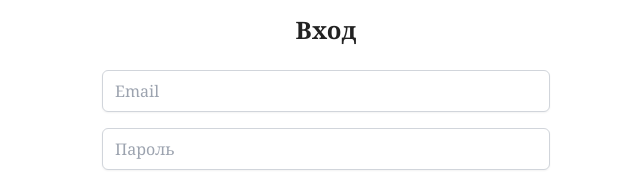
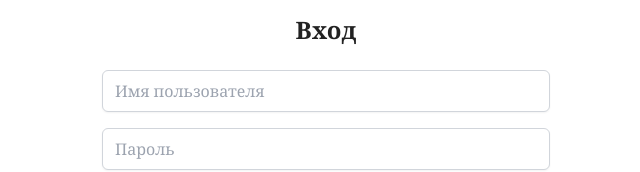
Before and after one commit to acid-n/codexAIBlog, a Next.js app in the folder frontend/: page /login in a window 1280 px wide. Shown: the part 270-442 px from the top of the page, without its empty margins (314-954 px from the left). Built offline with nearby package versions, Linux system fonts and the light colour scheme.

Commit message:
feat(frontend): login with username

```diff
--- a/frontend/src/components/login/LoginForm.tsx
+++ b/frontend/src/components/login/LoginForm.tsx
@@ -4,7 +4,7 @@ import { useRouter } from "next/navigation";
 import { useAuth } from "../../contexts/AuthContext";
 
 export default function LoginForm({ nextPath = "/" }: { nextPath?: string }) {
-  const [email, setEmail] = useState("");
+  const [username, setUsername] = useState("");
   const [password, setPassword] = useState("");
   const [error, setError] = useState<string | null>(null);
   const [loading, setLoading] = useState(false);
@@ -13,13 +13,13 @@ export default function LoginForm({ nextPath = "/" }: { nextPath?: string }) {
 
   async function handleSubmit(e: React.FormEvent) {
     e.preventDefault();
-    if (!email || !password) {
-      setError("Введите email и пароль");
+    if (!username || !password) {
+      setError("Введите имя пользователя и пароль");
       return;
     }
     setLoading(true);
     try {
-      await login(email, password);
+      await login(username, password);
       router.push(nextPath);
     } catch (e: any) {
       setError(e.message);
@@ -31,12 +31,12 @@ export default function LoginForm({ nextPath = "/" }: { nextPath?: string }) {
   return (
     <form onSubmit={handleSubmit} className="max-w-md mx-auto space-y-4">
       <input
-        type="email"
-        value={email}
-        onChange={(e) => setEmail(e.target.value)}
+        type="text"
+        value={username}
+        onChange={(e) => setUsername(e.target.value)}
         required
         className="w-full px-3 py-2 border border-gray-300 rounded-md shadow-sm focus:outline-none focus:ring-indigo-500 focus:border-indigo-500 text-base"
-        placeholder="Email"
+        placeholder="Имя пользователя"
       />
       <input
         type="password"
--- a/frontend/src/contexts/AuthContext.tsx
+++ b/frontend/src/contexts/AuthContext.tsx
@@ -25,7 +25,7 @@ interface AuthContextValue {
   user: User | null;
   accessToken: string | null;
   isLoading: boolean;
-  login: (email: string, password: string) => Promise<void>;
+  login: (username: string, password: string) => Promise<void>;
   logout: () => void;
   refreshToken: () => Promise<void>;
 }
@@ -90,11 +90,11 @@ export function AuthProvider({ children }: { children: React.ReactNode }) {
     });
   }
 
-  async function login(email: string, password: string) {
+  async function login(username: string, password: string) {
     const res = await fetch("/api/token/", {
       method: "POST",
       headers: { "Content-Type": "application/json" },
-      body: JSON.stringify({ email, password }),
+      body: JSON.stringify({ username, password }),
     });
     if (!res.ok) {
       const data = await res.json();
```
Also changed, not shown: 3 other files (tests, documents, lock files or other folders).
